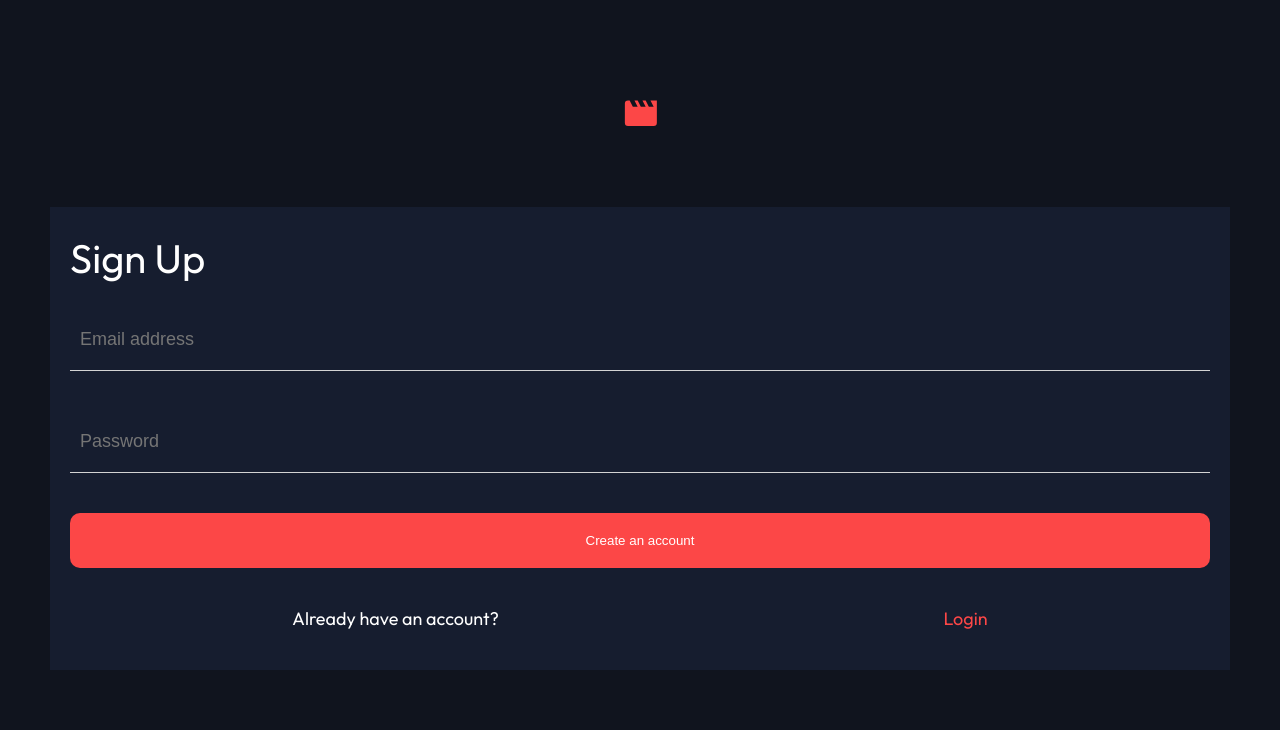
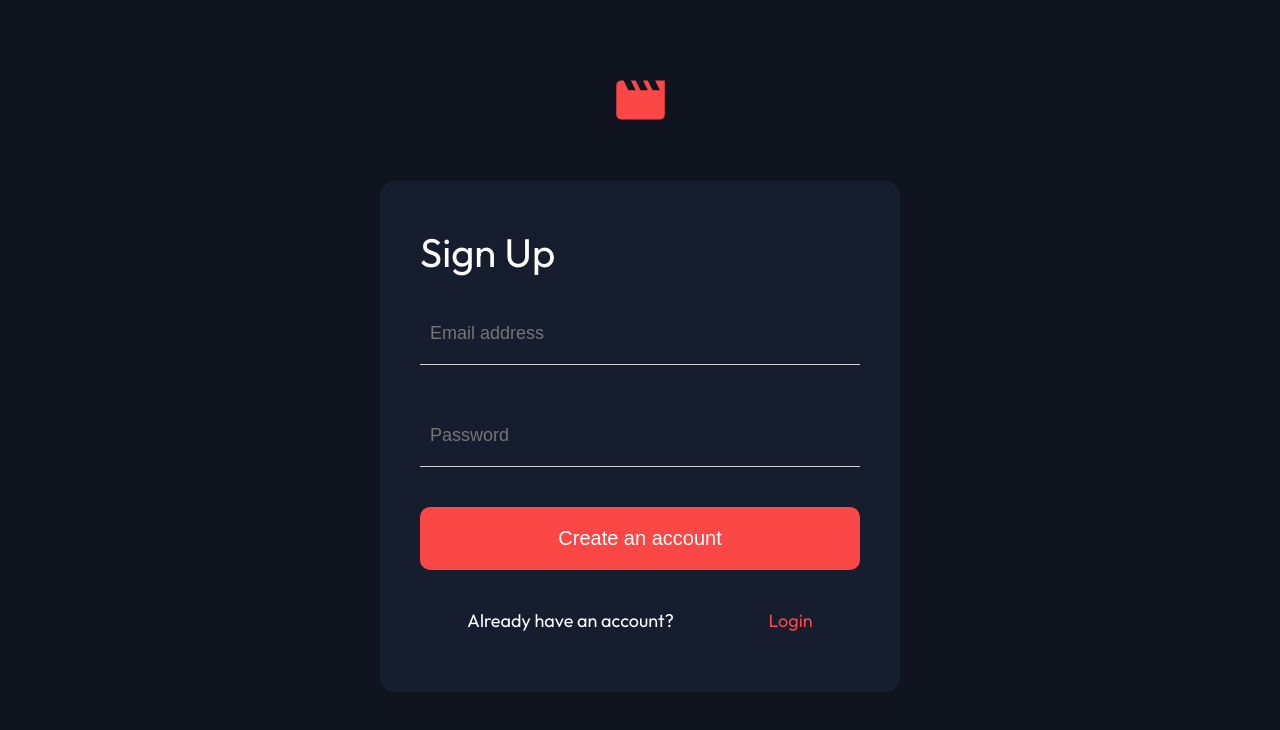
Before and after one commit to tonyxuan2021/movie-entertainment-app, a React (Create React App) app: page / in a window 1280 px wide. Shown: the top 730 px of the page. Built offline with nearby package versions, Linux system fonts and the light colour scheme.

Commit message:
complete tablet and desktop design

```diff
--- a/src/index.scss
+++ b/src/index.scss
@@ -220,10 +220,22 @@
 
     &__img {
 
+        @include tablet {
+            width: 5rem;
+        }
+
         &__wrapper {
             display: flex;
             justify-content: center;
             margin: 8rem;
+
+            @include tablet {
+                margin: 10rem;
+            }
+
+            @include desktop {
+                margin: 6rem;
+            }
         }
 
     }
@@ -240,6 +252,16 @@
         margin: 0rem 2rem;
         font-size: 1.8rem;
         background-color: $darkblue;
+        border-radius: 15px;
+
+        @include tablet {
+            padding: 6rem 4rem;
+            margin: 0rem 10rem;
+        }
+
+        @include desktop {
+            margin: 0rem 35rem;
+        }
     }
 
     &__link {
@@ -261,6 +283,11 @@
             padding: 2rem 4rem;
             border-radius: 10px;
             border: none;
+            font-size: 1.8rem;
+
+            @include tablet {
+                font-size: 2rem ;
+            }
         }
 
         &__signup {
@@ -280,12 +307,21 @@
         font-size: 1.8rem;
         color: $white;
     }
+
+    &__err {
+        padding: 2rem;
+        color: #fc4747;
+    }
 }
 
 .signup {
     &__msg {
         border-left: 5px solid #ddd;
-        padding: 0.75rem;
-        margin-top: 2rem;
+        margin: 2rem;
+    }
+
+    &__error {
+        padding: 2rem;
+        color: #fc4747
     }
 }
--- a/src/pages/SignIn.js
+++ b/src/pages/SignIn.js
@@ -53,7 +53,7 @@ const SignIn = () => {
         </div>
       </form>
       {success && <Navigate replace to="/" />}
-      {error && <p>{error}</p>}
+      {error && <p className="signin__err">{error}</p>}
     </div>
   );
 };
--- a/src/pages/Signup.js
+++ b/src/pages/Signup.js
@@ -54,7 +54,7 @@ const SignUp = () => {
       </form>
 
       {success && <div className="signup__msg">Signed up!</div>}
-      {error && <div>{error}</div>}
+      {error && <div className="signup__error">{error}</div>}
     </div>
   );
 };
```
